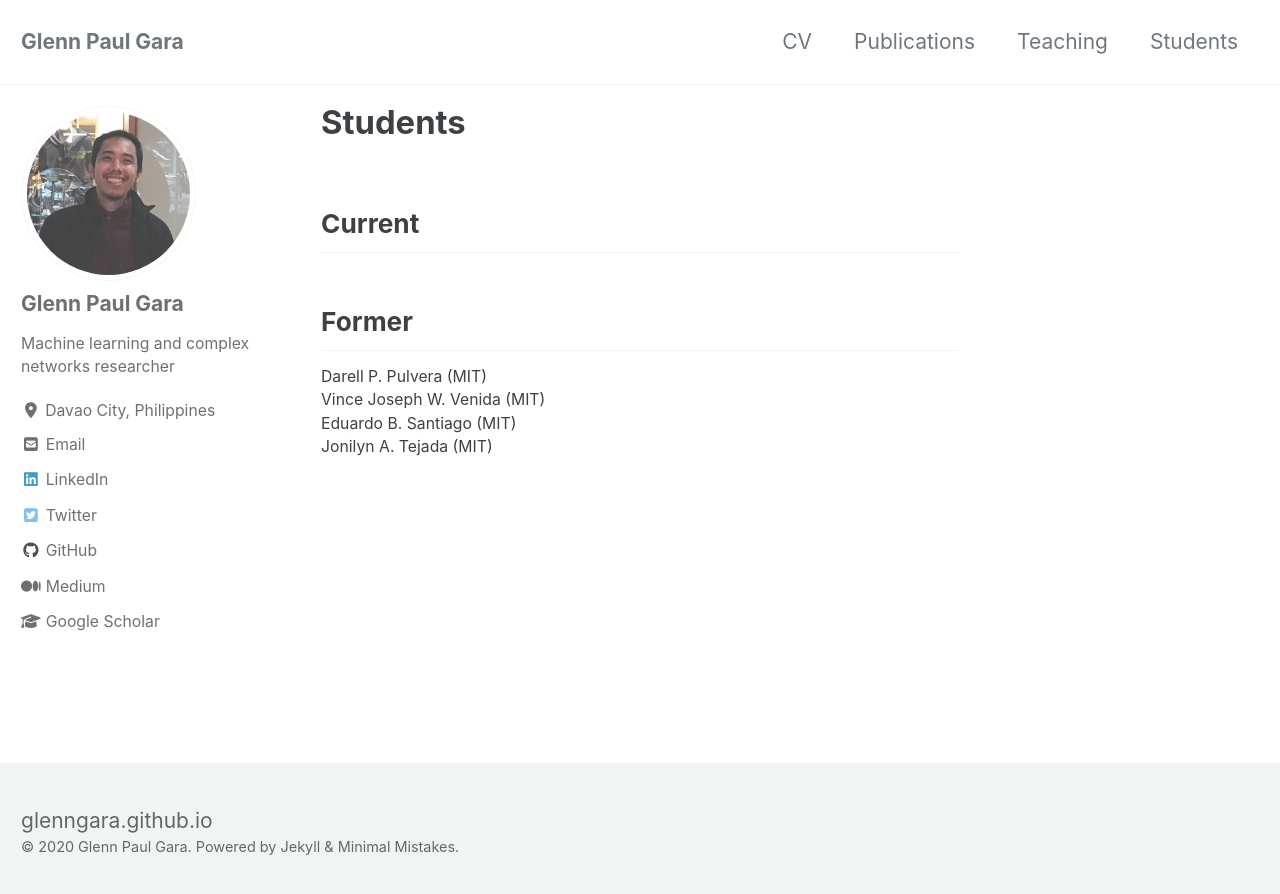
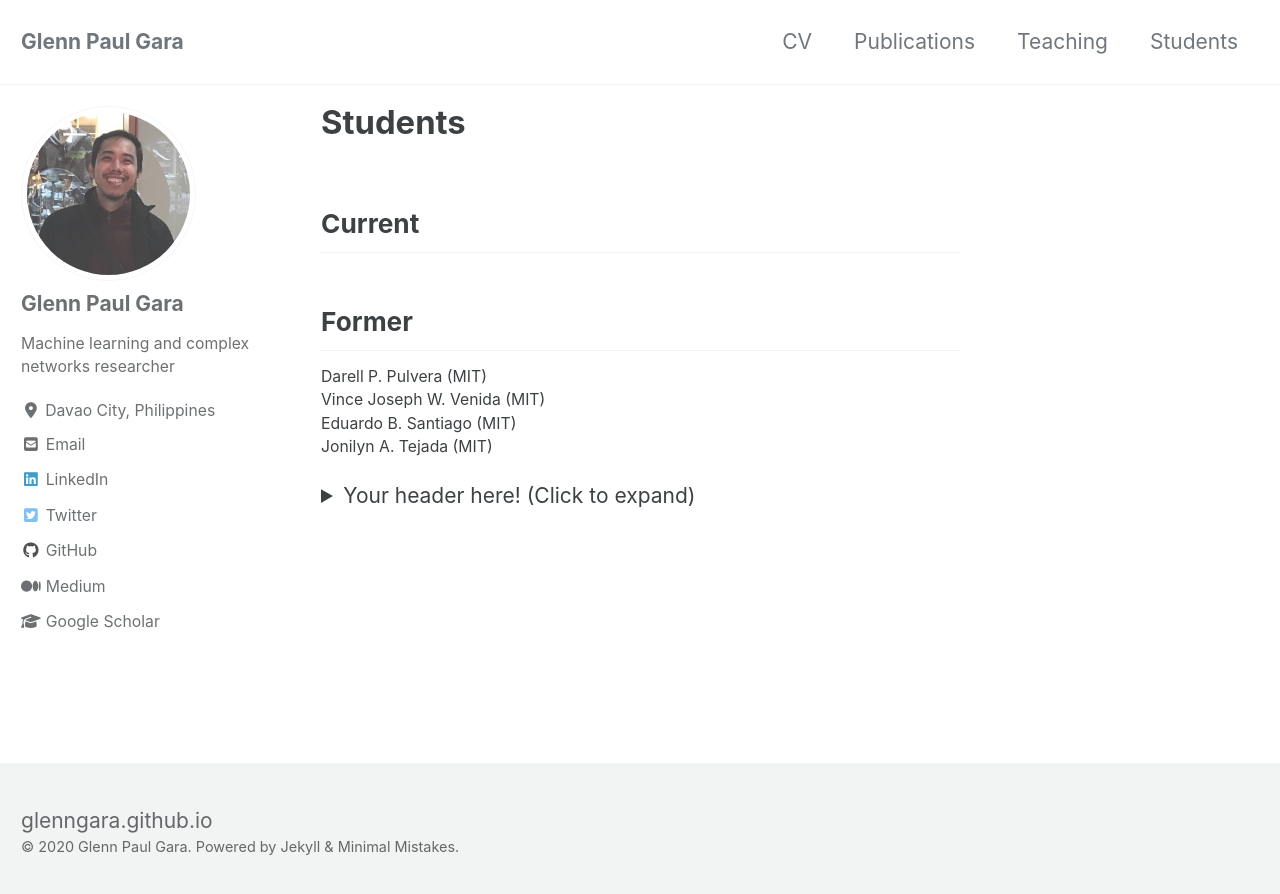
Before and after one commit to glenngara/glenngara.github.io, a Jekyll site: the page built from _pages/students.md, in a window 1280 px wide. Shown: the top 894 px of the page. Built offline with Jekyll 4.4.1, drawn with Linux system fonts in a browser that asks for light colours; cached includes are drawn as plain includes; nearby versions of some CDN libraries.

Commit message:
added studeents menu

```diff
--- a/_pages/students.md
+++ b/_pages/students.md
@@ -15,3 +15,9 @@ Darell P. Pulvera (MIT)
 Vince Joseph W. Venida (MIT)
 Eduardo B. Santiago (MIT)
 Jonilyn A. Tejada (MIT)
+
+
+<details>
+  <summary>Your header here! (Click to expand)</summary>
+  Your content here...
+</details>
```
